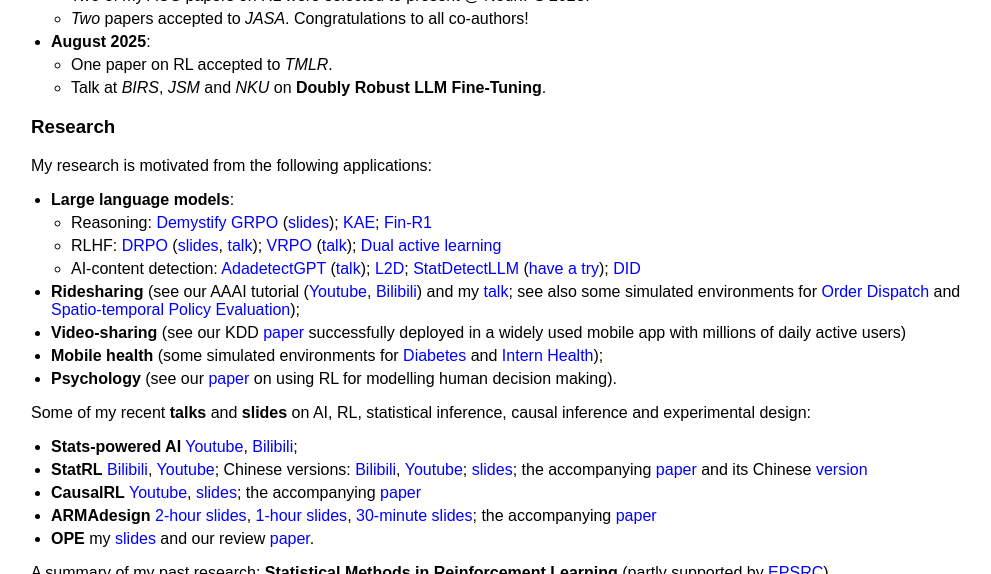
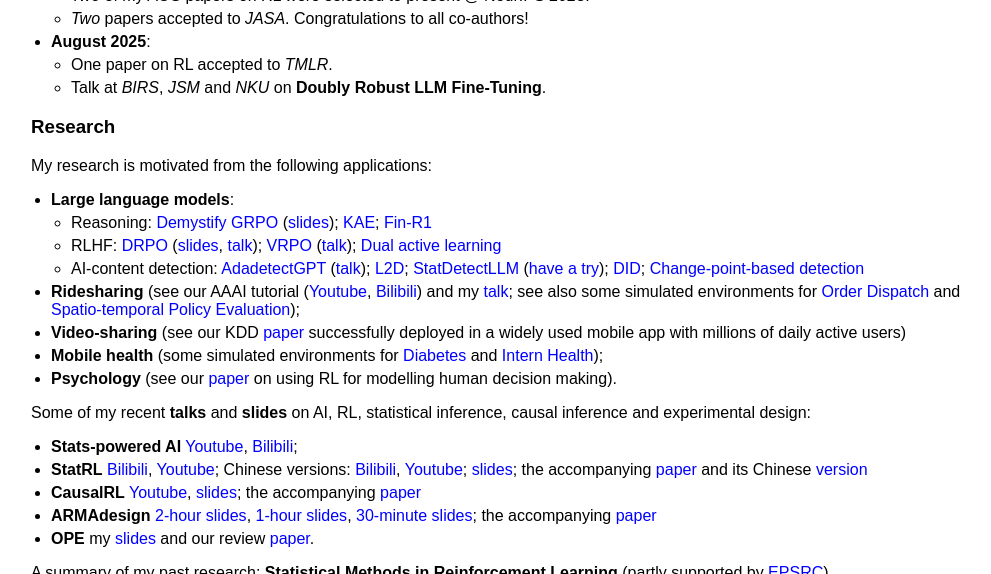
Before and after one commit to callmespring/callmespring.github.io, a Jekyll site: the page built from index.md, in a window 1280 px wide and 900 px high, scrolled down 1883 px, cut to the strip 0-574 px from the top of the window. Shown: the whole strip, without its empty margins (109-1100 px from the left). Built offline with Jekyll 4.4.1, drawn with Linux system fonts in a browser that asks for light colours.

Commit message:
Update index.md

```diff
--- a/index.md
+++ b/index.md
@@ -65,7 +65,7 @@
 * **Large language models**:
   - Reasoning: [Demystify GRPO](https://github.com/callmespring/callmespring.github.io/blob/master/paper/GRPO.pdf) ([slides](https://callmespring.github.io/slides/GRPO.pdf)); [KAE](https://arxiv.org/pdf/2604.28005); [Fin-R1](https://arxiv.org/pdf/2503.16252)
   - RLHF: [DRPO](https://arxiv.org/pdf/2506.01183) ([slides](https://callmespring.github.io/slides/DRPO.pdf), [talk](https://www.bilibili.com/video/BV1xNuuzVEeD?spm_id_from=333.788.videopod.sections&vd_source=0ff25cf8645aa63231bec2428b94bf6f&p=3)); [VRPO](https://arxiv.org/pdf/2504.03784) ([talk](https://www.bilibili.com/video/BV17oMQzyEcC/?spm_id_from=333.337.search-card.all.click&vd_source=0ff25cf8645aa63231bec2428b94bf6f)); [Dual active learning](https://arxiv.org/abs/2410.02504)
-  - AI-content detection: [AdadetectGPT](https://arxiv.org/pdf/2510.01268) ([talk](https://www.bilibili.com/video/BV1S7K9zwEgU/?spm_id_from=333.337.search-card.all.click)); [L2D](https://arxiv.org/abs/2601.21895); [StatDetectLLM](https://arxiv.org/pdf/2601.06586) ([have a try](https://huggingface.co/spaces/stats-powered-ai/StatDetectLLM)); [DID](https://arxiv.org/pdf/2602.23732)
+  - AI-content detection: [AdadetectGPT](https://arxiv.org/pdf/2510.01268) ([talk](https://www.bilibili.com/video/BV1S7K9zwEgU/?spm_id_from=333.337.search-card.all.click)); [L2D](https://arxiv.org/abs/2601.21895); [StatDetectLLM](https://arxiv.org/pdf/2601.06586) ([have a try](https://huggingface.co/spaces/stats-powered-ai/StatDetectLLM)); [DID](https://arxiv.org/pdf/2602.23732); [Change-point-based detection](https://arxiv.org/pdf/2605.03723)
 * **Ridesharing** (see our AAAI tutorial ([Youtube](https://www.youtube.com/watch?v=LwShOYaRFqM&list=PLA_E7IjY9cw4aC4T8pnV3vl9wSA1461KV), [Bilibili](https://www.bilibili.com/video/BV1ZS9NYpEHg/?spm_id_from=333.788.recommend_more_video.-1&vd_source=0ff25cf8645aa63231bec2428b94bf6f
 )) and my [talk](https://www.bilibili.com/video/BV1yo4y1j7FU/?spm_id_from=333.337.search-card.all.click&vd_source=0ff25cf8645aa63231bec2428b94bf6f); see also some simulated environments for [Order Dispatch](https://github.com/callmespring/MDPOD) and [Spatio-temporal Policy Evaluation](https://github.com/RunzheStat/CausalMARL));
 * **Video-sharing** (see our KDD [paper](https://dl.acm.org/doi/pdf/10.1145/3580305.3599809)  successfully deployed in a widely used mobile app with millions of daily active users)
```
